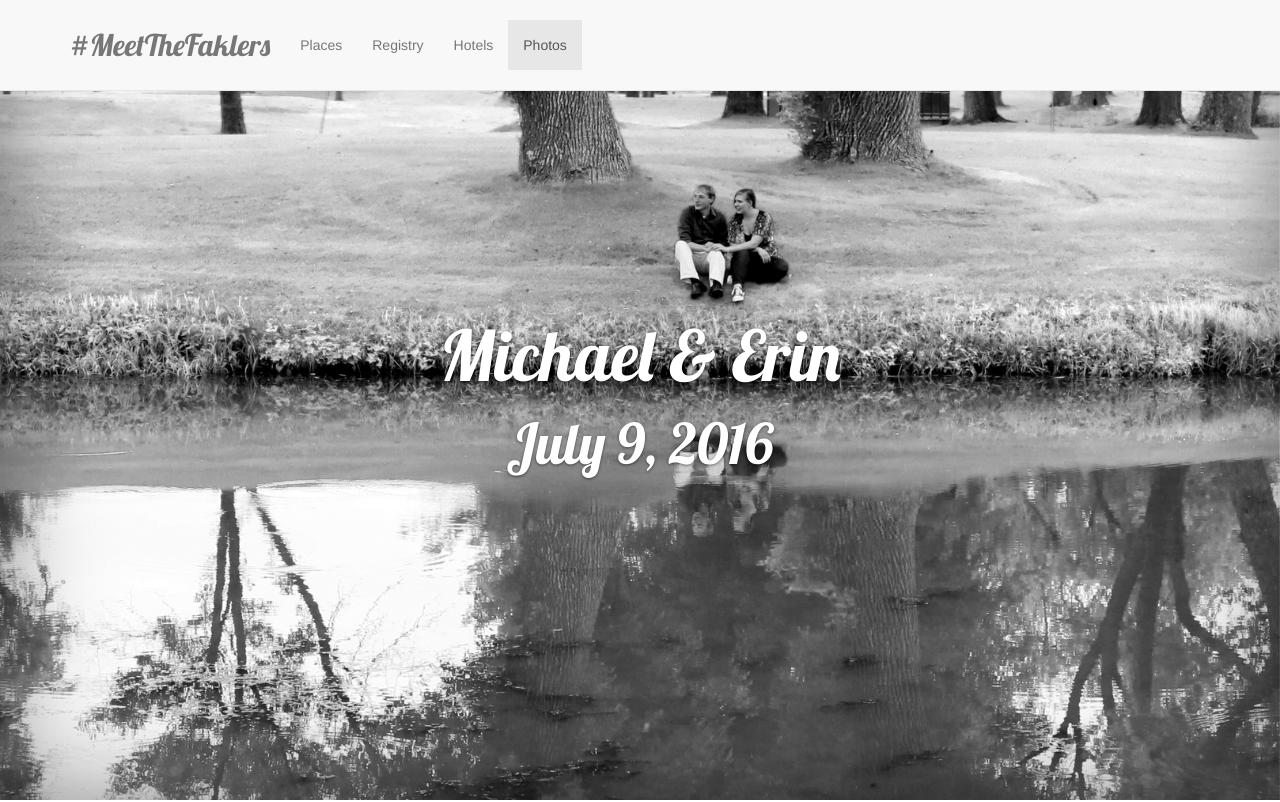
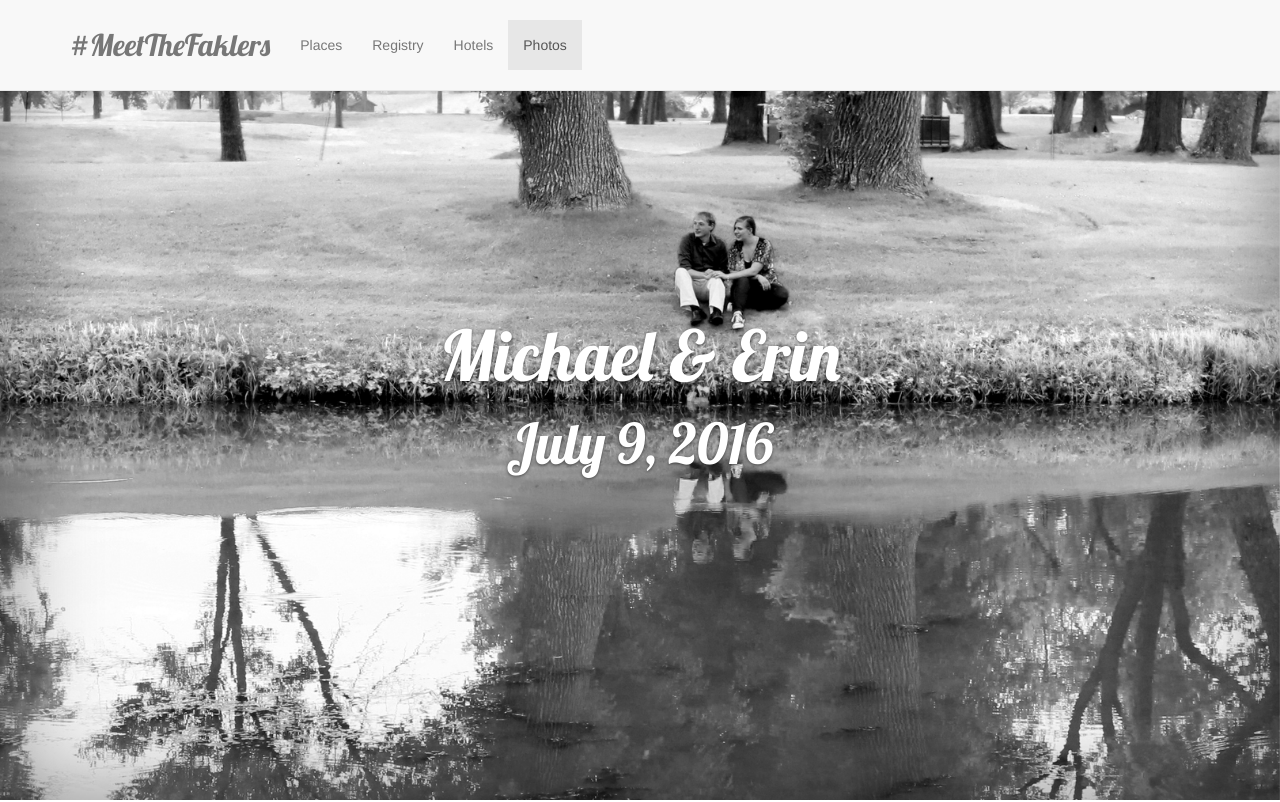
Before and after one commit to mjfakler/mjfakler.github.io, a website: page index.html in a window 1280 px wide. Shown: the top 802 px of the page. Drawn offline with Linux system fonts and the light colour scheme.

Commit message:
Photo scrolls now

```diff
--- a/css/scrolling-nav.css
+++ b/css/scrolling-nav.css
@@ -59,7 +59,7 @@ of those sections to manage the look and feel of the site. */
     text-shadow: 0 1px 3px rgba(0,0,0,.5);
     -webkit-box-shadow: inset 0 0 100px rgba(0,0,0,.5);
         box-shadow: inset 0 0 100px rgba(0,0,0,.5);
-    background: url('/img/banner.jpg') no-repeat center center fixed;
+    background: url('/img/banner.jpg') center top;
     -webkit-background-size: cover;
     -moz-background-size: cover;
     -o-background-size: cover;
```
